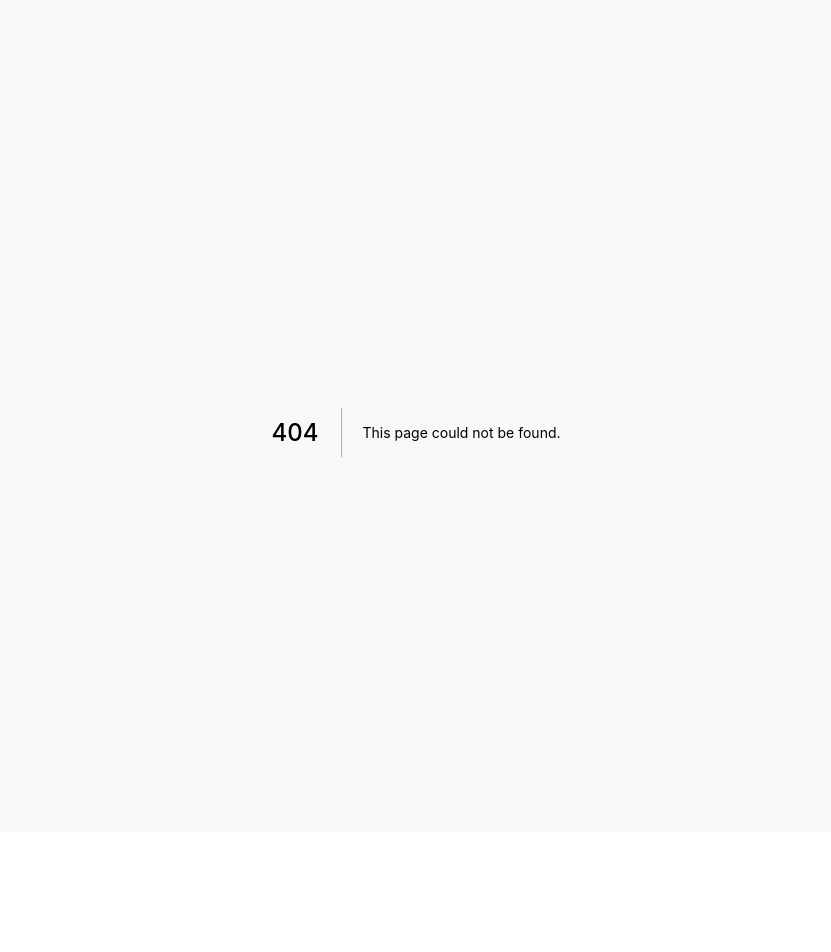
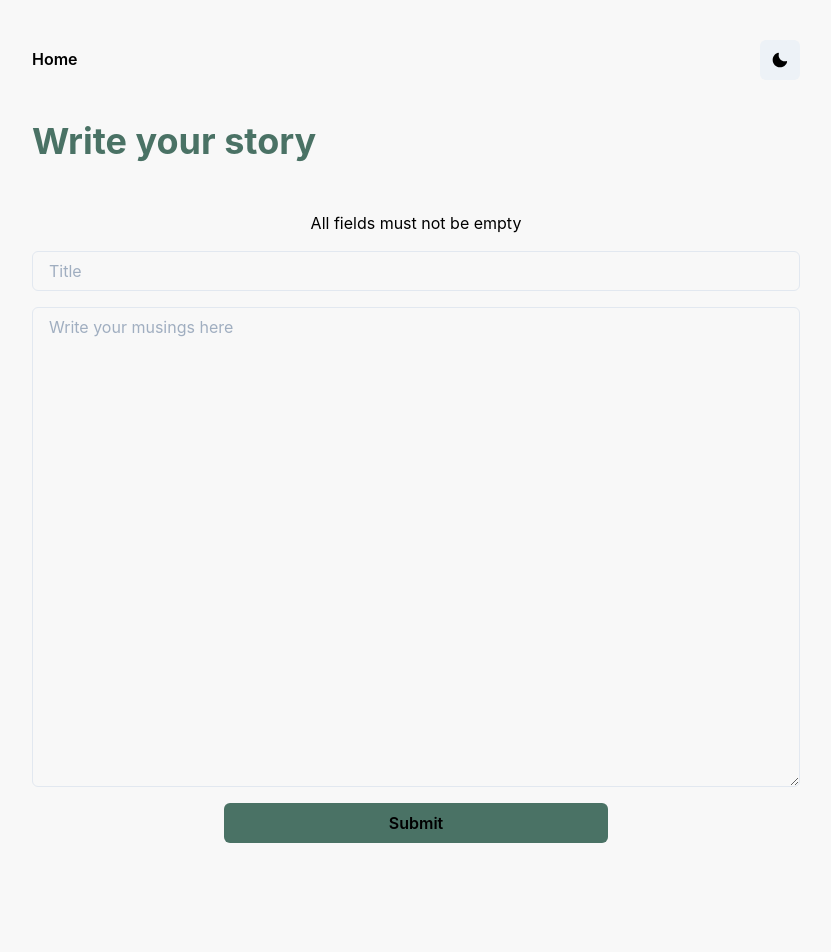
Before and after one commit to farahnazihah/profile, a Next.js app: page /blog/create in a window 1280 px wide. Before the commit this address had no page. Shown: the top 952 px of the page, without its empty margins (224-1055 px from the left). Before the commit the page ends 832 px from the top, so only its background shows below. Built offline with nearby package versions, Linux system fonts and the light colour scheme; no server answers.

Commit message:
Implement create blog

```diff
--- a/package.json
+++ b/package.json
@@ -2,7 +2,7 @@
   "name": "profile",
   "private": true,
   "scripts": {
-    "dev": "next -p 3001",
+    "dev": "next -p 3000",
     "build": "next build",
     "start": "next start",
     "lint": "next lint"
@@ -14,6 +14,7 @@
     "@emotion/styled": "^11.3.0",
     "@fontsource/montserrat": "^4.5.1",
     "framer-motion": "^4.1.17",
+    "js-cookie": "^3.0.1",
     "next": "12.0.3",
     "next-google-fonts": "^2.2.0",
     "react": "17.0.2",
--- a/pages/api/hello.js
+++ /dev/null
@@ -1,5 +0,0 @@
-// Next.js API route support: https://nextjs.org/docs/api-routes/introduction
-
-export default function handler(req, res) {
-  res.status(200).json({ name: 'John Doe' })
-}
--- /dev/null
+++ b/pages/blog/create.js
@@ -0,0 +1,66 @@
+import { createBlog } from "../../api/";
+import {
+  Input,
+  Textarea,
+  Button,
+  VStack,
+  Heading,
+  Text,
+} from "@chakra-ui/react";
+import ContainerPage from "@components/ContainerPage";
+import { useState } from "react";
+
+export default function EditBlog() {
+  const [title, setTitle] = useState("");
+  const [content, setContent] = useState("");
+
+  const handleTitle = (event) => {
+    setTitle(event.target.value);
+    console.log(title);
+  };
+
+  const handleContent = (event) => {
+    setContent(event.target.value);
+    console.log(content);
+  };
+
+  const handleSubmit = () => {
+    try {
+      const res = createBlog({ title, content });
+      console.log(res);
+    } catch (error) {
+      console.log(error);
+    }
+  };
+
+  return (
+    <>
+      <ContainerPage>
+        <Heading color="tosca.600" mb="3rem">
+          Write your story
+        </Heading>
+        <VStack spacing={"1rem"} mb="3rem">
+          <Text>All fields must not be empty</Text>
+          <Input
+            value={title}
+            placeholder="Title"
+            onChange={handleTitle}
+          ></Input>
+          <Textarea
+            value={content}
+            h="30rem"
+            placeholder="Write your musings here"
+            onChange={handleContent}
+          ></Textarea>
+          <Button
+            bgColor={"tosca.600"}
+            w={["100%", "100%", "50%"]}
+            onClick={() => handleSubmit()}
+          >
+            Submit
+          </Button>
+        </VStack>
+      </ContainerPage>
+    </>
+  );
+}
```
Also changed, not shown: 1 other file (tests, documents, lock files or other folders).
